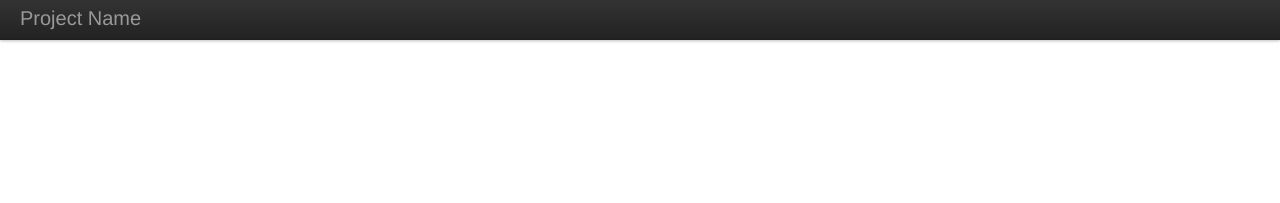
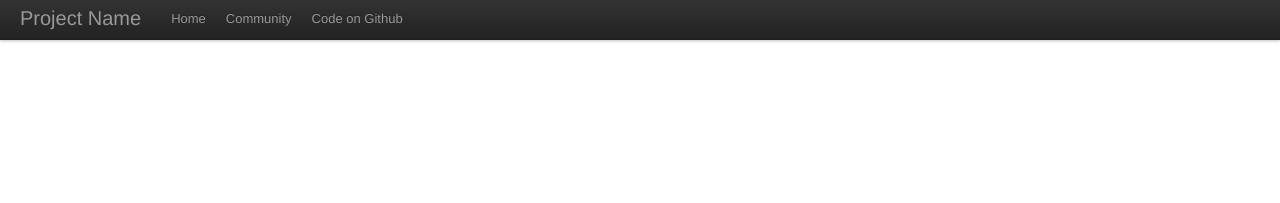
Before and after one commit to gorillalabs/sparkling, a Jekyll site: the page built from index.html, in a window 1280 px wide. Shown: the top 203 px of the page. Built offline with Jekyll 4.4.1, drawn with Linux system fonts in a browser that asks for light colours; some web fonts are replaced.

Commit message:
Y U NO CLOSE BRACKETS?

```diff
--- a/_layouts/default.html
+++ b/_layouts/default.html
@@ -23,7 +23,6 @@
           </a>
           <a class='brand' href='/'>Project Name</a>
           <div class='nav-collapse'>
-            <!--
             <ul class='nav'>
               <li>
                 <a href='/'>Home</a>
@@ -32,10 +31,9 @@
                 <a href='/articles/community.html'>Community</a>
               </li>
               <li>
-                <a href='https://github.com/...>Code on Github</a>
+                <a href='https://github.com/...'>Code on Github</a>
               </li>
             </ul>
-            -->
           </div>
         </div>
       </div>
```
